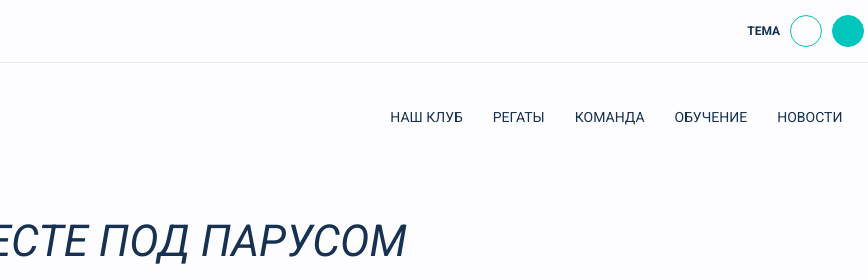
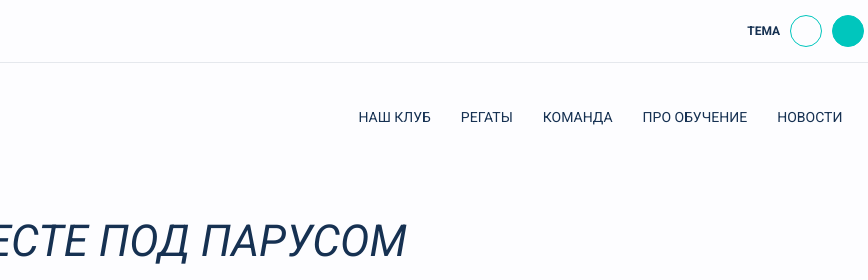
Before and after one commit to 21Genie/github-pages-exemple, a plain HTML site: page index.html in a window 1280 px wide. Shown: the top 280 px of the page, 202-1070 px from the left. Drawn offline with Linux system fonts and the light colour scheme; files that its build step writes are made by us from their sources.

Commit message:
Update index.html

```diff
--- a/index.html
+++ b/index.html
@@ -48,7 +48,7 @@
             <a href="#">Команда</a>
           </li>
           <li class="site-navigation-item">
-            <a href="#">Обучение</a>
+            <a href="#">Про обучение</a>
           </li>
           <li class="site-navigation-item">
             <a href="#">Новости</a>
```
